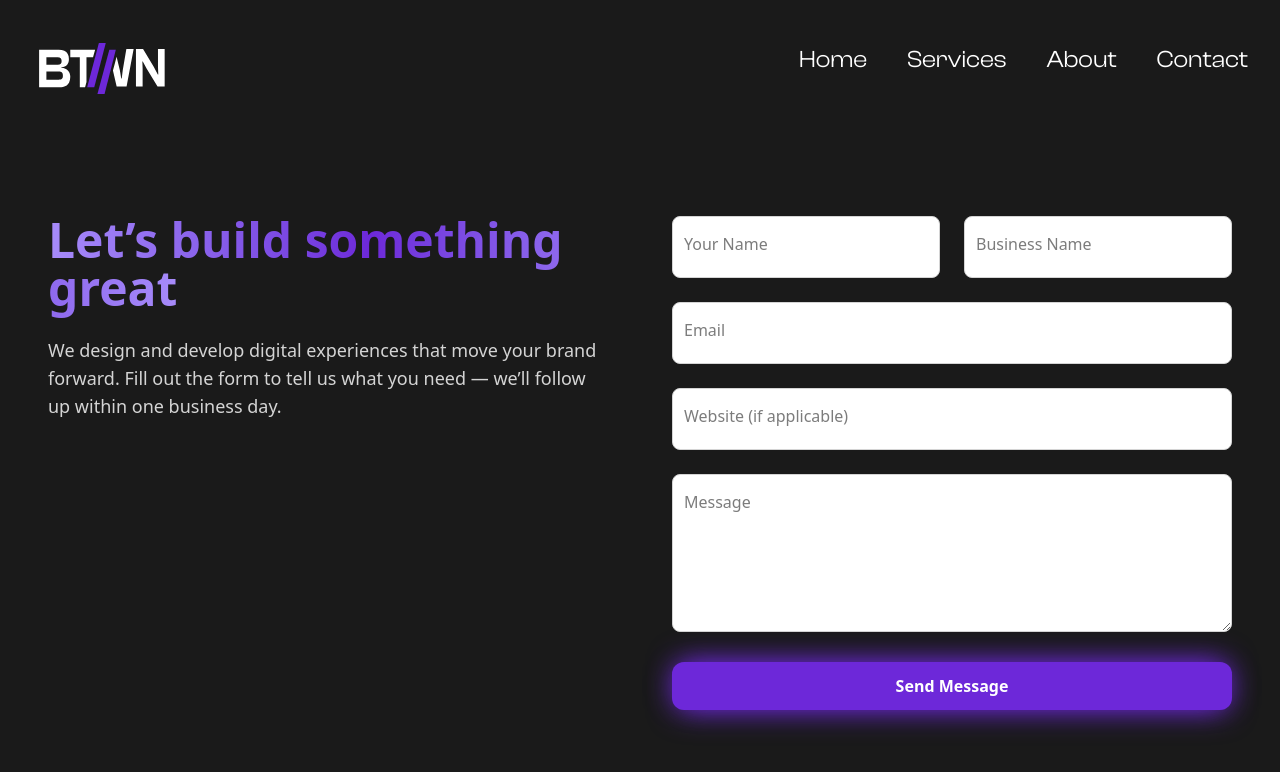
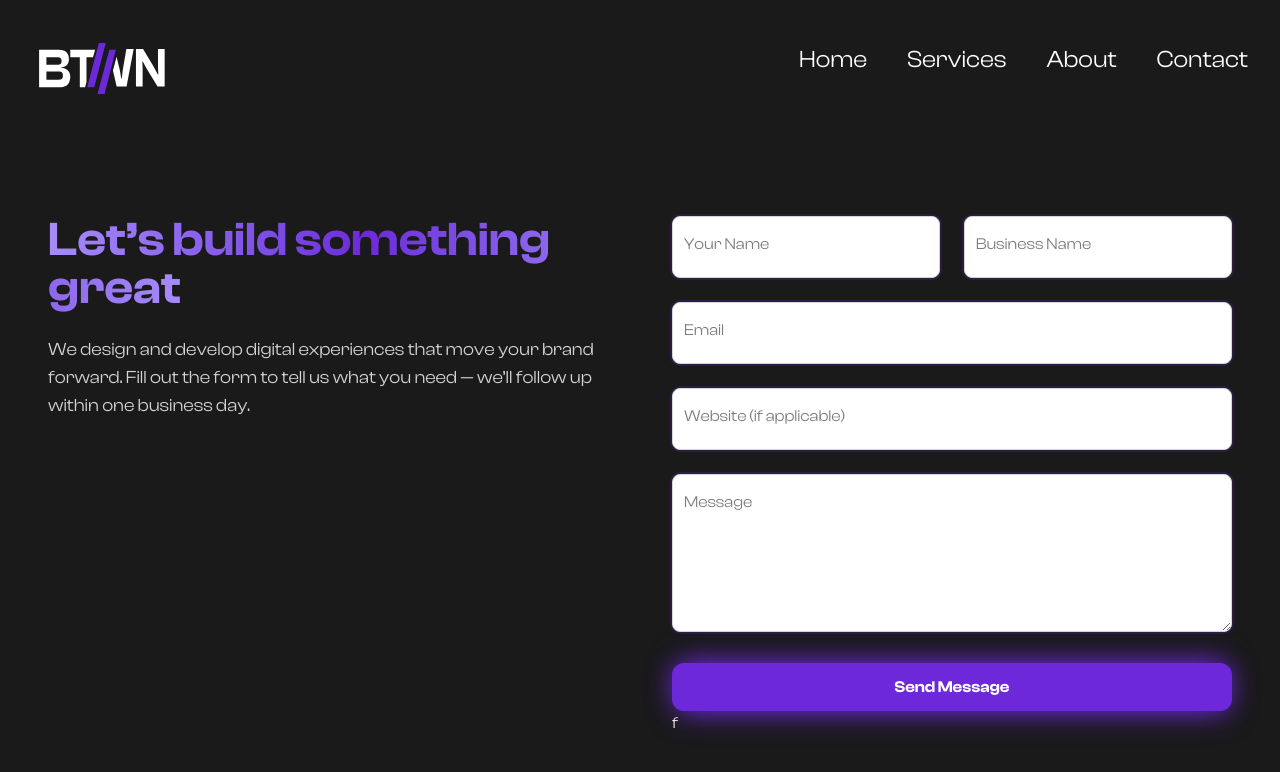
Before and after one commit to MrSalt123/btwn-site, a Next.js app: page /contact in a window 1280 px wide. Shown: the top 772 px of the page. Built offline with nearby package versions, Linux system fonts and the light colour scheme.

Commit message:
contact form fix

```diff
--- a/src/app/about/page.tsx
+++ b/src/app/about/page.tsx
@@ -29,7 +29,12 @@ export default function AboutPage() {
           viewport={{ once: true }}
           className="text-4xl md:text-6xl font-bold"
         >
-          Built by Two Developers Who Get It
+          <div className="inline-flex flex-col items-center">
+            <span className="bg-gradient-to-r from-accent-200 via-accent to-accent-200 bg-clip-text text-transparent whitespace-nowrap">
+              Built by Developers Who Get It
+            </span>
+            <div className="mt-2 h-[2px] w-[80%] bg-gradient-to-r from-accent-200 via-accent to-accent-200 rounded-full" />
+          </div>
         </motion.h1>
 
         <motion.p
--- a/src/app/contact/page.tsx
+++ b/src/app/contact/page.tsx
@@ -1,13 +1,57 @@
 "use client";
 
+import { useRef, useState, useEffect } from "react";
+import { useSearchParams } from "next/navigation";
+
 export default function ContactPage() {
+  const [form, setForm] = useState({
+    name: "",
+    business: "",
+    email: "",
+    website: "",
+    message: "",
+  });
+
+  const [errors, setErrors] = useState<{ [key: string]: string }>({});
+  const hiddenFormRef = useRef<HTMLFormElement>(null);
+  const searchParams = useSearchParams();
+
+  const submitted = searchParams?.get("success") === "true";
+
+  const handleChange = (e: React.ChangeEvent<HTMLInputElement | HTMLTextAreaElement>) => {
+    const { name, value } = e.target;
+    setForm((prev) => ({ ...prev, [name]: value }));
+    setErrors((prev) => ({ ...prev, [name]: "" }));
+  };
+
+  const handleSubmit = (e: React.FormEvent) => {
+    e.preventDefault();
+
+    const newErrors: { [key: string]: string } = {};
+    Object.entries(form).forEach(([key, value]) => {
+      if (key !== "website" && !value.trim()) {
+        newErrors[key] = "This field is required.";
+      }
+    });
+
+    setErrors(newErrors);
+    if (Object.keys(newErrors).length > 0) return;
+
+    hiddenFormRef.current?.submit();
+  };
+
+  const inputClass =
+    "peer w-full border rounded-lg p-3 pt-6 bg-white text-black placeholder-transparent transition-all duration-300 ease-in-out focus:outline-none focus:border-accent focus:ring-2 focus:ring-accent/50 shadow-[0_0_0_2px_rgba(109,40,217,0.2)]";
+
   return (
-    <div className="min-h-screen px-6 py-24 md:px-12 bg-background text-foreground">
+    <div className="min-h-screen px-6 py-24 md:px-12 bg-background text-foreground font-display">
       <div className="max-w-7xl mx-auto grid md:grid-cols-2 gap-16 items-start">
-        {/* Left: Text Content */}
+        {/* Left Content */}
         <div className="text-left">
           <h1 className="text-4xl md:text-5xl font-bold mb-6">
-            <span className="bg-gradient-to-r from-accent-200 via-accent to-accent-200 bg-clip-text text-transparent">Let’s build something great</span>
+            <span className="bg-gradient-to-r from-accent-200 via-accent to-accent-200 bg-clip-text text-transparent">
+              Let’s build something great
+            </span>
           </h1>
           <p className="text-lg text-neutral-300 mb-8">
             We design and develop digital experiences that move your brand forward.
@@ -15,120 +59,137 @@ export default function ContactPage() {
           </p>
         </div>
 
-        {/* Right: Contact Form */}
+        {/* Right Content */}
         <div>
-            <form
-              action="https://formsubmit.co/hello@btwn.design" method="POST"
-              className="grid gap-6"
-            >
+          {submitted ? (
+            <div className="text-center">
+              <h2 className="text-3xl font-semibold text-accent mb-4">Message Sent!</h2>
+              <p className="text-lg text-neutral-300">
+                Thanks for reaching out — you should hear back from us within 48 hours.
+              </p>
+            </div>
+          ) : (
+            <>
+              <form onSubmit={handleSubmit} className="grid gap-6">
                 <div className="grid md:grid-cols-2 gap-6">
+                  {/* Name */}
                   <div className="relative">
                     <input
-                    required
-                    type="text"
                       name="name"
-                    id="name"
-                    className="peer w-full border border-neutral-300 rounded-lg p-3 pt-6 bg-white text-black placeholder-transparent focus:border-blue-500 focus:ring-1 focus:ring-blue-500"
+                      value={form.name}
+                      onChange={handleChange}
                       placeholder="Your Name"
+                      className={inputClass + (errors.name ? " border-red-500" : " border-neutral-300")}
                     />
                     <label
                       htmlFor="name"
-                    className="absolute left-3 top-1.5 text-sm text-neutral-500 transition-all
-      peer-placeholder-shown:top-4 peer-placeholder-shown:text-base peer-placeholder-shown:text-neutral-400
-      peer-focus:top-1.5 peer-focus:text-sm peer-focus:text-blue-600"
+                      className="absolute left-3 top-1.5 text-sm text-neutral-500 transition-all peer-placeholder-shown:top-4 peer-placeholder-shown:text-base peer-placeholder-shown:text-neutral-400 peer-focus:top-1.5 peer-focus:text-sm peer-focus:text-accent-pressed"
                     >
                       Your Name
                     </label>
+                    {errors.name && <p className="text-red-500 text-sm mt-1">{errors.name}</p>}
                   </div>
 
+                  {/* Business */}
                   <div className="relative">
                     <input
-                    required
-                    type="text"
                       name="business"
-                    id="business"
-                    className="peer w-full border border-neutral-300 rounded-lg p-3 pt-6 bg-white text-black placeholder-transparent focus:border-blue-500 focus:ring-1 focus:ring-blue-500"
+                      value={form.business}
+                      onChange={handleChange}
                       placeholder="Business Name"
+                      className={inputClass + (errors.business ? " border-red-500" : " border-neutral-300")}
                     />
                     <label
                       htmlFor="business"
-                    className="absolute left-3 top-1.5 text-sm text-neutral-500 transition-all
-      peer-placeholder-shown:top-4 peer-placeholder-shown:text-base peer-placeholder-shown:text-neutral-400
-      peer-focus:top-1.5 peer-focus:text-sm peer-focus:text-blue-600"
+                      className="absolute left-3 top-1.5 text-sm text-neutral-500 transition-all peer-placeholder-shown:top-4 peer-placeholder-shown:text-base peer-placeholder-shown:text-neutral-400 peer-focus:top-1.5 peer-focus:text-sm peer-focus:text-accent-pressed"
                     >
                       Business Name
                     </label>
+                    {errors.business && <p className="text-red-500 text-sm mt-1">{errors.business}</p>}
                   </div>
                 </div>
 
+                {/* Email */}
                 <div className="relative">
                   <input
-                  required
-                  type="text"
                     name="email"
-                  id="email"
-                  className="peer w-full border border-neutral-300 rounded-lg p-3 pt-6 bg-white text-black placeholder-transparent focus:border-blue-500 focus:ring-1 focus:ring-blue-500"
+                    value={form.email}
+                    onChange={handleChange}
                     placeholder="Email"
+                    className={inputClass + (errors.email ? " border-red-500" : " border-neutral-300")}
                   />
                   <label
                     htmlFor="email"
-                  className="absolute left-3 top-1.5 text-sm text-neutral-500 transition-all
-      peer-placeholder-shown:top-4 peer-placeholder-shown:text-base peer-placeholder-shown:text-neutral-400
-      peer-focus:top-1.5 peer-focus:text-sm peer-focus:text-blue-600"
+                    className="absolute left-3 top-1.5 text-sm text-neutral-500 transition-all peer-placeholder-shown:top-4 peer-placeholder-shown:text-base peer-placeholder-shown:text-neutral-400 peer-focus:top-1.5 peer-focus:text-sm peer-focus:text-accent-pressed"
                   >
                     Email
                   </label>
+                  {errors.email && <p className="text-red-500 text-sm mt-1">{errors.email}</p>}
                 </div>
 
+                {/* Website (optional) */}
                 <div className="relative">
                   <input
-                  required
-                  type="text"
                     name="website"
-                  id="website"
-                  className="peer w-full border border-neutral-300 rounded-lg p-3 pt-6 bg-white text-black placeholder-transparent focus:border-blue-500 focus:ring-1 focus:ring-blue-500"
+                    value={form.website}
+                    onChange={handleChange}
                     placeholder="Website"
+                    className={inputClass + " border-neutral-300"}
                   />
                   <label
                     htmlFor="website"
-                  className="absolute left-3 top-1.5 text-sm text-neutral-500 transition-all
-      peer-placeholder-shown:top-4 peer-placeholder-shown:text-base peer-placeholder-shown:text-neutral-400
-      peer-focus:top-1.5 peer-focus:text-sm peer-focus:text-blue-600"
+                    className="absolute left-3 top-1.5 text-sm text-neutral-500 transition-all peer-placeholder-shown:top-4 peer-placeholder-shown:text-base peer-placeholder-shown:text-neutral-400 peer-focus:top-1.5 peer-focus:text-sm peer-focus:text-accent-pressed"
                   >
                     Website (if applicable)
                   </label>
                 </div>
 
+                {/* Message */}
                 <div className="relative">
                   <textarea
-                  required
                     name="message"
-                  id="message"
                     rows={5}
+                    value={form.message}
+                    onChange={handleChange}
                     placeholder="Your message"
-                  className="peer w-full border border-neutral-300 rounded-lg pt-6 p-3 bg-white text-black placeholder-transparent focus:border-blue-500 focus:ring-1 focus:ring-blue-500"
-                ></textarea>
+                    className={inputClass + (errors.message ? " border-red-500" : " border-neutral-300")}
+                  />
                   <label
                     htmlFor="message"
-                  className="absolute left-3 top-1.5 text-sm text-neutral-500 transition-all
-      peer-placeholder-shown:top-4 peer-placeholder-shown:text-base peer-placeholder-shown:text-neutral-400
-      peer-focus:top-1.5 peer-focus:text-sm peer-focus:text-blue-600"
+                    className="absolute left-3 top-1.5 text-sm text-neutral-500 transition-all peer-placeholder-shown:top-4 peer-placeholder-shown:text-base peer-placeholder-shown:text-neutral-400 peer-focus:top-1.5 peer-focus:text-sm peer-focus:text-accent-pressed"
                   >
                     Message
                   </label>
+                  {errors.message && <p className="text-red-500 text-sm mt-1">{errors.message}</p>}
                 </div>
-
 
                 <button
                   type="submit"
                   className="bg-accent text-white font-semibold px-6 py-3 rounded-xl hover:bg-accent-hover transition"
                   style={{
-                  boxShadow: '0 -6px 30px -6px var(--accent-500), 0 6px 30px -6px var(--accent-500)',
+                    boxShadow: "0 -6px 30px -6px var(--accent-500), 0 6px 30px -6px var(--accent-500)",
                   }}
                 >
                   Send Message
                 </button>
               </form>
+
+              {/* Hidden FormSubmit Proxy */}
+              <form
+                ref={hiddenFormRef}
+                action="https://formsubmit.co/hello@btwn.design"
+                method="POST"
+                className="hidden"
+              >
+                <input type="hidden" name="name" value={form.name} />
+                <input type="hidden" name="business" value={form.business} />
+                <input type="hidden" name="email" value={form.email} />
+                <input type="hidden" name="website" value={form.website} />
+                <input type="hidden" name="message" value={form.message} />
+                <input type="hidden" name="_next" value="http://btwn.design/contact?success=true" />
+              </form>
+            </>
+          )}f
         </div>
       </div>
     </div>
--- a/src/app/services/page.tsx
+++ b/src/app/services/page.tsx
@@ -108,9 +108,8 @@ function ParallaxItem({ service, index }: { service: Service; index: number }) {
       className="min-h-screen scroll-snap-start flex items-center justify-center px-6"
     >
       <div
-        className={`flex flex-col md:flex-row ${
-          !isEven && "md:flex-row-reverse"
-        } max-w-6xl w-full gap-12 items-center`}
+        className={`flex flex-col md:flex-row ${!isEven && "md:flex-row-reverse"
+          } max-w-6xl w-full gap-12 items-center`}
       >
         <motion.div style={{ y }} className="w-full md:w-1/2">
           <Image
@@ -124,11 +123,14 @@ function ParallaxItem({ service, index }: { service: Service; index: number }) {
 
         <div className="w-full md:w-1/2">
           <h2 className="text-3xl md:text-4xl font-bold text-foreground mb-4">
-            {service.title}
+            <span className="bg-gradient-to-r from-accent-200 via-accent to-accent-200 bg-clip-text text-transparent">{service.title}</span>
           </h2>
-          <ul className="list-disc list-inside text-neutral-400 text-lg space-y-2">
+          <ul className="text-neutral-300 text-lg space-y-2">
             {service.bullets.map((point: string, idx: number) => (
-              <li key={idx}>{point}</li>
+              <li key={idx} className="flex items-start gap-2">
+                <span className="text-[#6d28d9] font-bold text-xl">—</span>
+                <span>{point}</span>
+              </li>
             ))}
           </ul>
         </div>
```
Lines whose indentation alone changed are shown as unchanged.
